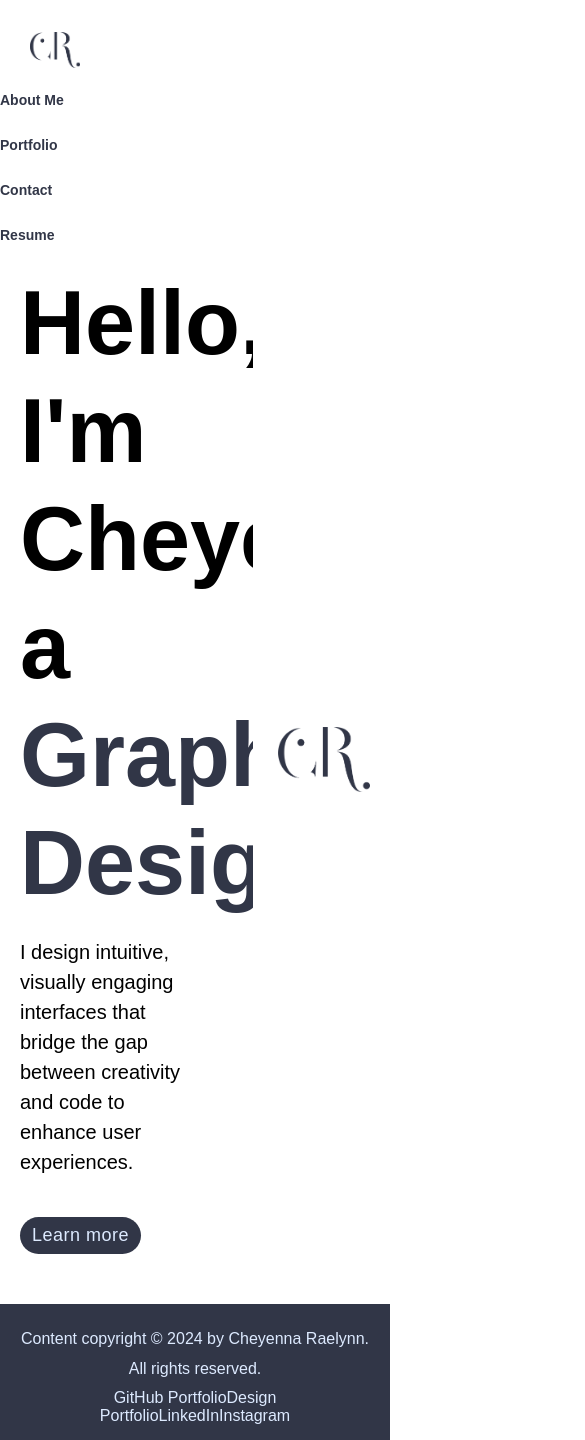
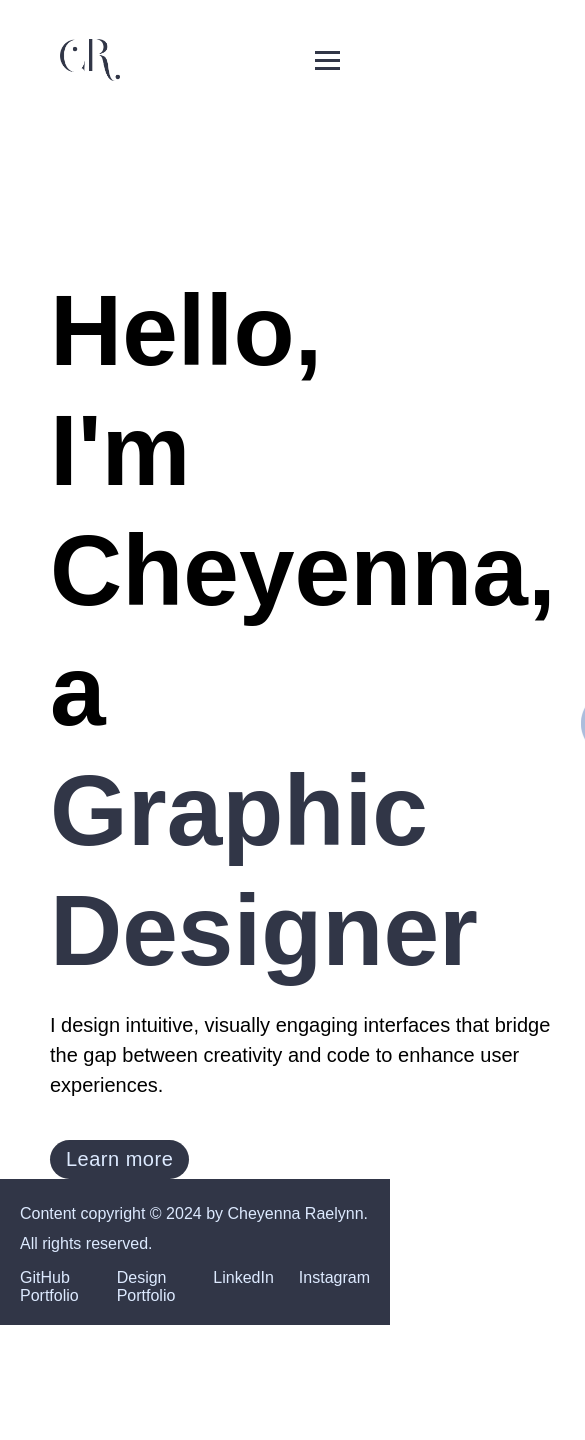
Before and after one commit to RaeOfChey/Portfolio, a React (Vite) app: page / in a window 390 px wide. Shown: the top 1440 px of the page, 585 px wide, since content can reach past the window. After the commit the page ends 1325 px from the top, so only its background shows below. Built offline with nearby package versions, Linux system fonts and the light colour scheme; a web font is replaced by a local one.

Commit message:
Updated some styling, testing out form submission

```diff
--- a/src/components/Footer.jsx
+++ b/src/components/Footer.jsx
@@ -5,7 +5,7 @@ const Footer = () => {
   return (
     <footer>
       <p>Content copyright &copy; {new Date().getFullYear()} by Cheyenna Raelynn. All rights reserved.</p>
-      <div>
+      <div className="footer-links">
         <a href="https://github.com/RaeOfChey" target="_blank" rel="noopener noreferrer">
           GitHub Portfolio
         </a>
--- a/src/components/Navigation.jsx
+++ b/src/components/Navigation.jsx
@@ -26,7 +26,7 @@ function Navigation() {
         <span className={isOpen ? "bar open" : "bar"}></span>
       </div>
       <ul className={`navbar-links ${isOpen ? "open" : ""}`}>
-        <li><NavLink to="/about" className={({ isActive }) => (isActive ? 'active' : '')}>About Me</NavLink></li>
+        <li><NavLink to="/about" className={({ isActive }) => (isActive ? 'active' : '')}>About</NavLink></li>
         <li><NavLink to="/portfolio" className={({ isActive }) => (isActive ? 'active' : '')}>Portfolio</NavLink></li>
         <li><NavLink to="/contact" className={({ isActive }) => (isActive ? 'active' : '')}>Contact</NavLink></li>
         <li><a href={ResumePDF} target="_blank" rel="noopener noreferrer">Resume</a></li>
--- a/src/pages/AboutMe.jsx
+++ b/src/pages/AboutMe.jsx
@@ -1,5 +1,5 @@
 import React from 'react';
-import aboutImage from '../assets/Cheyennas Logo (AboutMe).png';
+import aboutImage from '../assets/Profile Headshot Image.png';
 import skillsImage1 from '../assets/Norseman Nuptials (Skills).png';
 import skillsImage2 from '../assets/Northwoods (Skills).png';
 import '../styles/AboutMe.css';
--- a/src/pages/Contact.jsx
+++ b/src/pages/Contact.jsx
@@ -3,6 +3,20 @@ import { FaGithub, FaLinkedin, FaInstagram, FaBriefcase } from 'react-icons/fa';
 import '../styles/Contact.css';
 
 const Contact = () => {
+  const handleSubmit = event => {
+    event.preventDefault();
+    const myForm = event.target;
+    const formData = new FormData(myForm);
+
+    fetch("/", {
+      method: "POST",
+      headers: { "Content-Type": "application/x-www-form-urlencoded" },
+      body: new URLSearchParams(formData).toString(),
+    })
+      .then(() => alert("Form successfully submitted!"))
+      .catch(error => alert(error));
+  };
+
   return (
     <div className="contact-container">
       <div className="contact-left">
@@ -63,13 +77,28 @@ const Contact = () => {
         </ul>
       </div>
       <div className="contact-right">
+        {/* Hidden form for Netlify */}
         <form
-          name="contact" // Name attribute for Netlify
+          name="contact"
           method="POST"
-          data-netlify="true" // Enable Netlify form handling
+          data-netlify="true"
+          style={{ display: 'none' }} // Hide the form
+        >
+          <input type="hidden" name="form-name" value="contact" />
+          <input type="text" name="firstName" />
+          <input type="text" name="lastName" />
+          <input type="text" name="country" />
+          <input type="tel" name="phone" />
+          <input type="email" name="email" />
+          <input type="text" name="subject" />
+          <textarea name="message"></textarea>
+        </form>
+
+        {/* Visible JavaScript-rendered form */}
+        <form
+          onSubmit={handleSubmit}
           className="contact-form"
         >
-          <input type="hidden" name="form-name" value="contact" /> {/* Hidden input for form name */}
           <p className="required-note"><strong>All fields are required</strong></p>
           <div className="name-fields">
             <label>
--- a/src/pages/HomePage.jsx
+++ b/src/pages/HomePage.jsx
@@ -1,7 +1,6 @@
-// src/pages/HomePage.jsx
 import React, { useEffect, useState } from 'react';
 import '../styles/Header.css';
-import introImage from '../assets/Cheyenna Logo (Nav).png';
+import introImage from '../assets/Cheyennas Logo (HomePage).png';
 
 const titles = ["UX Designer", "Web Designer", "Graphic Designer" ];
 
--- a/src/styles/Header.css
+++ b/src/styles/Header.css
@@ -1,19 +1,31 @@
 .header-container {
   display: flex;
   width: 100%;
-    align-items: center; /* Aligns both sections in the center */
+  align-items: center;
   padding-top: 50px;
+  gap:25px;
 }
 
 .hero-text {
-    width: 66.67%; /* 2/3 of the container */
+  flex: 0 0 60%;
   text-align: left;
   font-family: "neulis-cursive", sans-serif;
-    padding-right: 25px;
+}
+
+.intro-image {
+  flex: 0 0 40%;
+  display: flex; /* Use flexbox for centering */
+  justify-content: center; /* Centers the image horizontally */
+  align-items: center;
+}
+
+.intro-image img {
+  max-width: 100%;
+  height: auto;
 }
 
 .title {
-    font-size: 90px;
+  font-size: 100px;
   margin: 0;
   line-height: 1.2;
 }
@@ -22,12 +34,8 @@
   font-size: 1.25rem;
   color: var(--color-black);
   font-family: "neulis", sans-serif;
-    width: 70%;
+  width: 100%;
   padding-bottom: 25px;
-  }
-
-  .intro-image img {
-    max-width: 100%;
 }
 
 /* Header.css */
@@ -37,9 +45,6 @@
 }
 
 /* Add a sliding effect */
-.title {
-  overflow: hidden; /* Prevent overflow when animating */
-}
 
 .title span {
   display: inline-block;
@@ -49,11 +54,14 @@
 
 @keyframes fade-in {
   from {
-    transform: translateX(-100%); /* Start from the left */
+    transform: translateX(-100%);
+    /* Start from the left */
     opacity: 0;
   }
+
   to {
-    transform: translateX(0); /* Move to original position */
+    transform: translateX(0);
+    /* Move to original position */
     opacity: 1;
   }
 }
--- a/src/styles/styles.css
+++ b/src/styles/styles.css
@@ -165,32 +165,34 @@ p, li {
 /* Footer Styles */
 footer {
   display: flex;
-  justify-content: space-between;
+  justify-content: space-between; /* Keeps items on the ends */
   align-items: center;
   background-color: var(--color-darkblue);
   font-family: "neulis", sans-serif;
   font-weight: 100;
-  text-align: center;
   padding: 25px 50px;
-  margin-top: 50px;
 }
-
 
 footer p {
   color: var(--color-lightblue);
-  margin: 0px;
+  margin: 0;
+  text-align: left; /* Ensure text is left-aligned */
+  flex: 1; /* Allow this element to take available space */
+}
 
+.footer-links {
+  display: flex;
+  gap: 25px; /* Spacing between links */
+  justify-content: flex-end; /* Aligns the links to the right */
 }
 
 footer a {
   color: var(--color-lightblue);
-  padding-left: 25px;
   text-decoration: none;
 }
 
 footer a:hover {
   color: var(--color-blue);
-  padding-left: 25px;
 }
 
 #root > div {
@@ -276,68 +278,20 @@ main {
     width: auto;
     padding-right: 50px;
   }
-}
+
   .learn-more-button {
     font-size: 20px;
     padding: 8px 16px;
   }
 
   footer {
-    flex-direction: column;
-    padding: 20px 30px;
+    flex-direction: column; /* Stack items on smaller screens */
+    align-items: flex-start; /* Align items to start */
+    padding: 20px; /* Adjust padding */
   }
 
-/* Mobile (480px and below) */
-@media (max-width: 480px) {
-  main {
-    margin: 0 20px;
-  }
-
-  h1 {
-    font-size: 24px;
-  }
-
-  h2 {
-    font-size: 20px;
-  }
-
-  .navbar {
-    flex-direction: column;
-    align-items: flex-start;
-    margin: 15px 20px;
-    font-size: 14px;
-  }
-
-  .logo {
-    height: 50px;
-    width: 50px;
-  }
-
-  .navbar-links {
-    display: flex;
-    flex-direction: column;
-    align-items: flex-start;
-    margin-top: 10px;
-  }
-
-  .navbar-links li {
-    padding-left: 0;
-    padding-top: 5px;
-  }
-
-  .learn-more-button {
-    font-size: 18px;
-    padding: 8px 12px;
-  }
-
-  footer {
-    flex-direction: column;
-    padding: 15px 20px;
-    text-align: center;
-  }
-
-  footer p,
-  footer a {
-    padding: 5px 0;
+  .footer-links {
+    justify-content: flex-start; /* Align links to the start */
+    margin-top: 10px; /* Add margin for spacing */
   }
 }
```
Also changed, not shown: src/assets/Cheyennas Logo (HomePage).png (renamed from src/assets/Cheyennas Logo (AboutMe).png), src/assets/Profile Headshot Image.png (added). Lines whose indentation alone changed are shown as unchanged.
